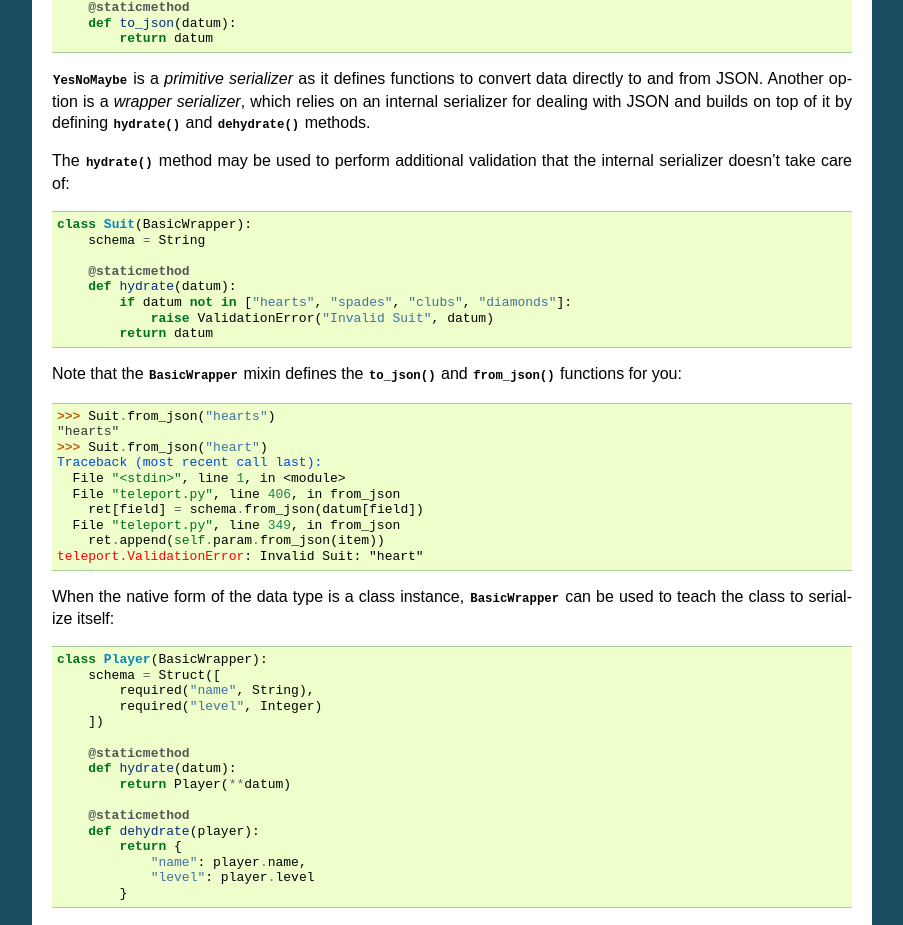
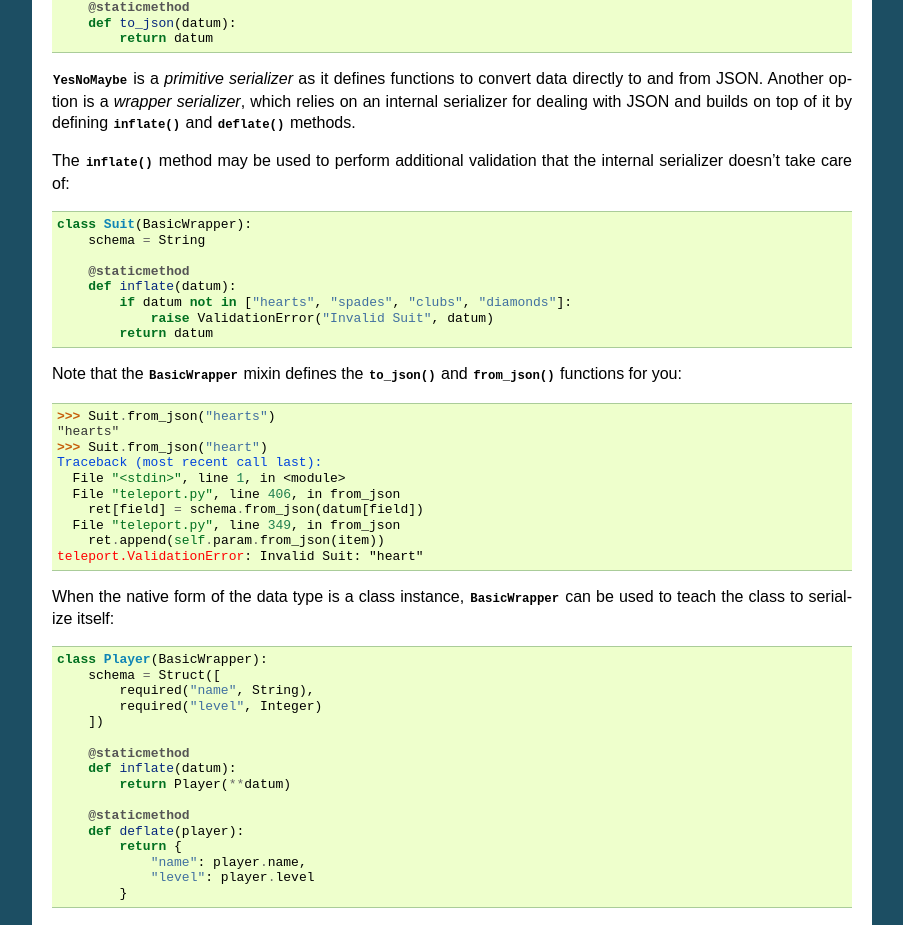
Before and after one commit to cosmic-api/teleport, a Sphinx documentation site: the page built from docs/source/index.rst, in a window 1280 px wide and 1400 px high, scrolled down 1440 px. Shown: the part 142-1067 px from the top of the window, without its empty margins (198-1101 px from the left). Built offline with Sphinx 7.4.7, drawn with Linux system fonts in a browser that asks for light colours.

Commit message:
Fix docs

```diff
--- a/docs/source/index.rst
+++ b/docs/source/index.rst
@@ -101,17 +101,17 @@ To create a custom type, define a serializer class::
 :class:`YesNoMaybe` is a *primitive serializer* as it defines functions to
 convert data directly to and from JSON. Another option is a *wrapper
 serializer*, which relies on an internal serializer for dealing with JSON and
-builds on top of it by defining :meth:`hydrate` and :meth:`dehydrate`
+builds on top of it by defining :meth:`inflate` and :meth:`deflate`
 methods.
 
-The :meth:`hydrate` method may be used to perform additional validation that
+The :meth:`inflate` method may be used to perform additional validation that
 the internal serializer doesn't take care of::
 
     class Suit(BasicWrapper):
         schema = String
 
         @staticmethod
-        def hydrate(datum):
+        def inflate(datum):
             if datum not in ["hearts", "spades", "clubs", "diamonds"]:
                 raise ValidationError("Invalid Suit", datum)
             return datum
@@ -140,11 +140,11 @@ When the native form of the data type is a class instance,
         ])
 
         @staticmethod
-        def hydrate(datum):
+        def inflate(datum):
             return Player(**datum)
 
         @staticmethod
-        def dehydrate(player):
+        def deflate(player):
             return {
                 "name": player.name,
                 "level": player.level
```
